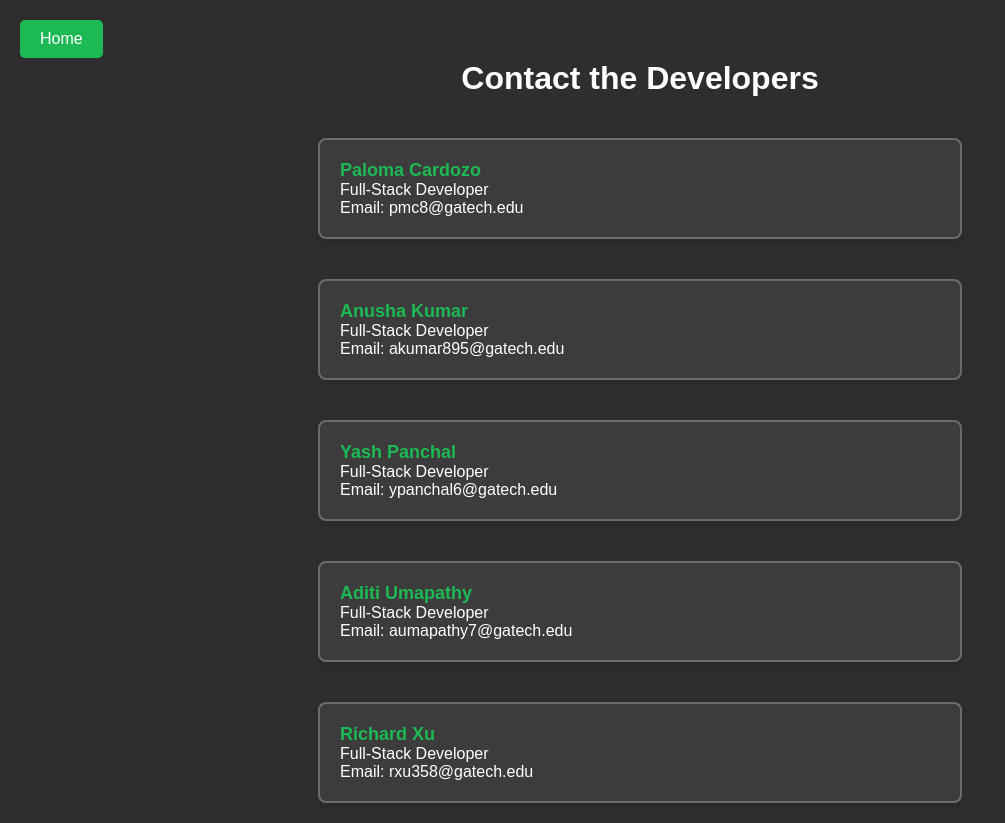
After one commit to anushak016/SpotifyWrapped, a Django app: page /spotify/contact/ in a window 1280 px wide. The commit adds this page. Shown: the whole page, without its empty margins (0-1005 px from the left). Run offline with Django 5.2, Linux system fonts and the light colour scheme.

Commit message:
Finished user story 15

```diff
--- /dev/null
+++ b/wrappedSlides/templates/contact.html
@@ -0,0 +1,69 @@
+<!DOCTYPE html>
+<html lang="en">
+<head>
+    <meta charset="UTF-8">
+    <meta name="viewport" content="width=device-width, initial-scale=1.0">
+    <title>Contact Us</title>
+    <style>
+         .home-button {
+            position: absolute;
+            top: 20px;
+            left: 20px;
+            background-color: #1DB954;
+            color: white;
+            padding: 10px 20px;
+            border: none;
+            border-radius: 5px;
+            font-size: 16px;
+            cursor: pointer;
+            text-decoration: none;
+            text-align: center;
+        }
+        .home-button:hover {
+            background-color: darkgreen;
+        }
+        h1 {
+            margin-top: 60px; /* Adds space below the button */
+            text-align: center;
+            font-size: 32px;
+            font-weight: bold;
+        }
+        body {
+            background-color: #2e2e2e;
+            color: white;
+            font-family: Arial, sans-serif;
+            margin: 0;
+            padding: 0;
+            display: flex;
+            flex-direction: column;
+            align-items: center;
+        }
+        .text-box {
+            width: 80%;
+            max-width: 600px;
+            padding: 20px;
+            margin: 20px 0;
+            border-radius: 8px;
+            background-color: #3c3c3c;
+            border: 2px solid #6c6c6c; /* Added border around the text box */
+            box-shadow: 0px 4px 6px rgba(0, 0, 0, 0.1); /* Added subtle shadow for better visual effect */
+        }
+        .text-box strong {
+            font-size: 18px;
+            color: #1DB954; /* Makes the names stand out with a brighter color */
+        }
+        .text-box br {
+            margin: 10px 0;
+        }
+    </style>
+</head>
+<body>
+    <h1>Contact the Developers</h1>
+    <div class="text-box"><strong>Paloma Cardozo</strong><br>Full-Stack Developer<br>Email: pmc8@gatech.edu</div>
+    <div class="text-box"><strong>Anusha Kumar</strong><br>Full-Stack Developer<br>Email: akumar895@gatech.edu</div>
+    <div class="text-box"><strong>Yash Panchal</strong><br>Full-Stack Developer<br>Email: ypanchal6@gatech.edu</div>
+    <div class="text-box"><strong>Aditi Umapathy</strong><br>Full-Stack Developer<br>Email: aumapathy7@gatech.edu</div>
+    <div class="text-box"><strong>Richard Xu</strong><br>Full-Stack Developer<br>Email: rxu358@gatech.edu</div>
+    <a href="{% url 'homepage.html' %}" class="home-button">Home</a>
+</body>
+</html>
--- a/wrappedSlides/templates/homepage.html
+++ b/wrappedSlides/templates/homepage.html
@@ -16,7 +16,7 @@
 
             <!-- Contact Button -->
             <div class="contact-button-container">
-                <a href="#" class="contact-button">Contact the Developers</a>
+                <a href="contact.html" class="contact-button">Contact the Developers</a>
             </div>
         </header>
 
--- a/wrappedSlides/urls.py
+++ b/wrappedSlides/urls.py
@@ -12,4 +12,5 @@ urlpatterns = [
     path("christmas", views.holiday, name="christmas"),
     path("halloween", views.halloween, name="halloween"),
     path("homepage/", views.home, name="homepage"),
+    path("contact/", views.contact, name="contact"),
 ]
--- a/wrappedSlides/views.py
+++ b/wrappedSlides/views.py
@@ -170,3 +170,6 @@ def halloween(request):
 @spotify_login_required
 def holiday(request):
     return wrapped(request, "default", "christmas")
+
+def contact(request):
+    return render(request, "contact.html")
```
